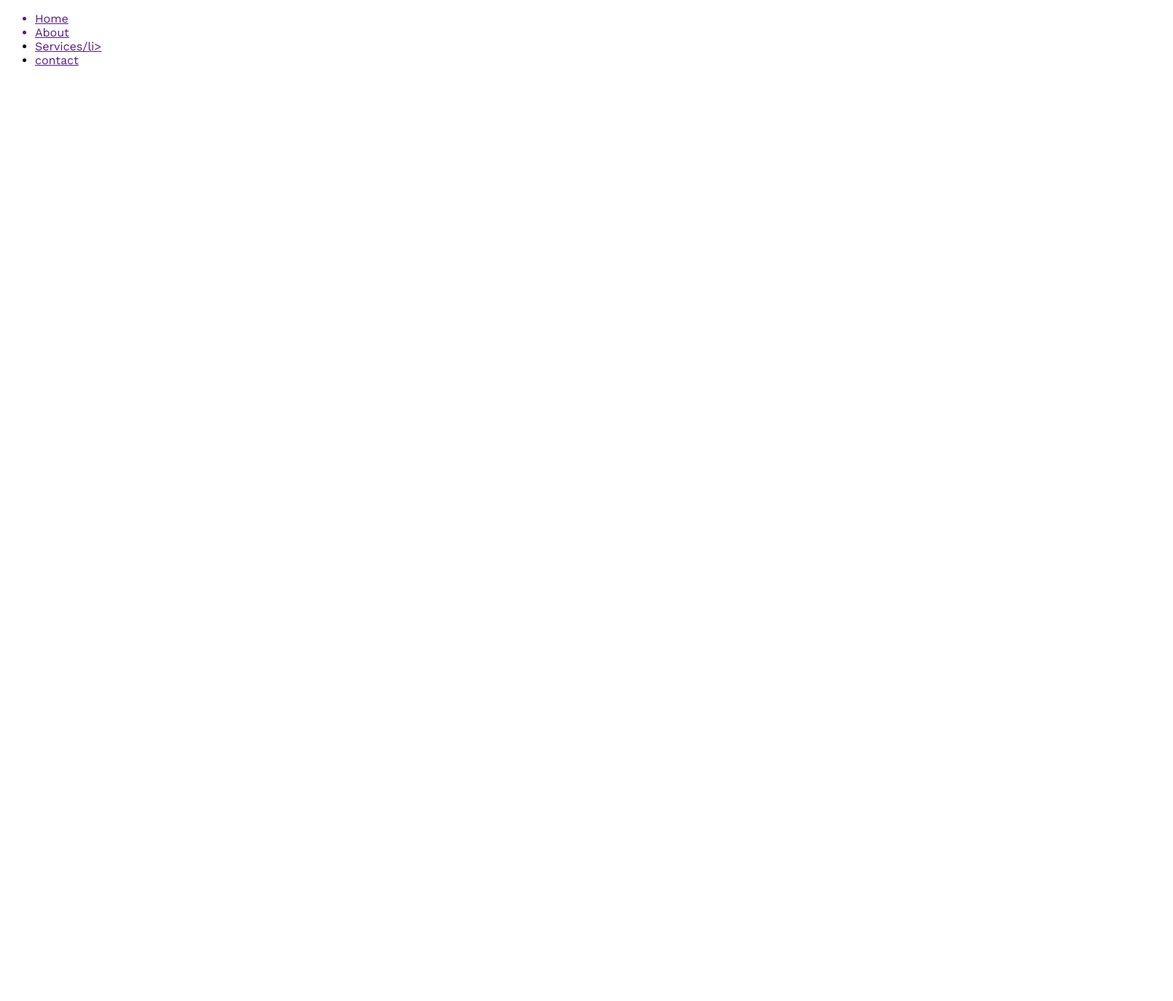
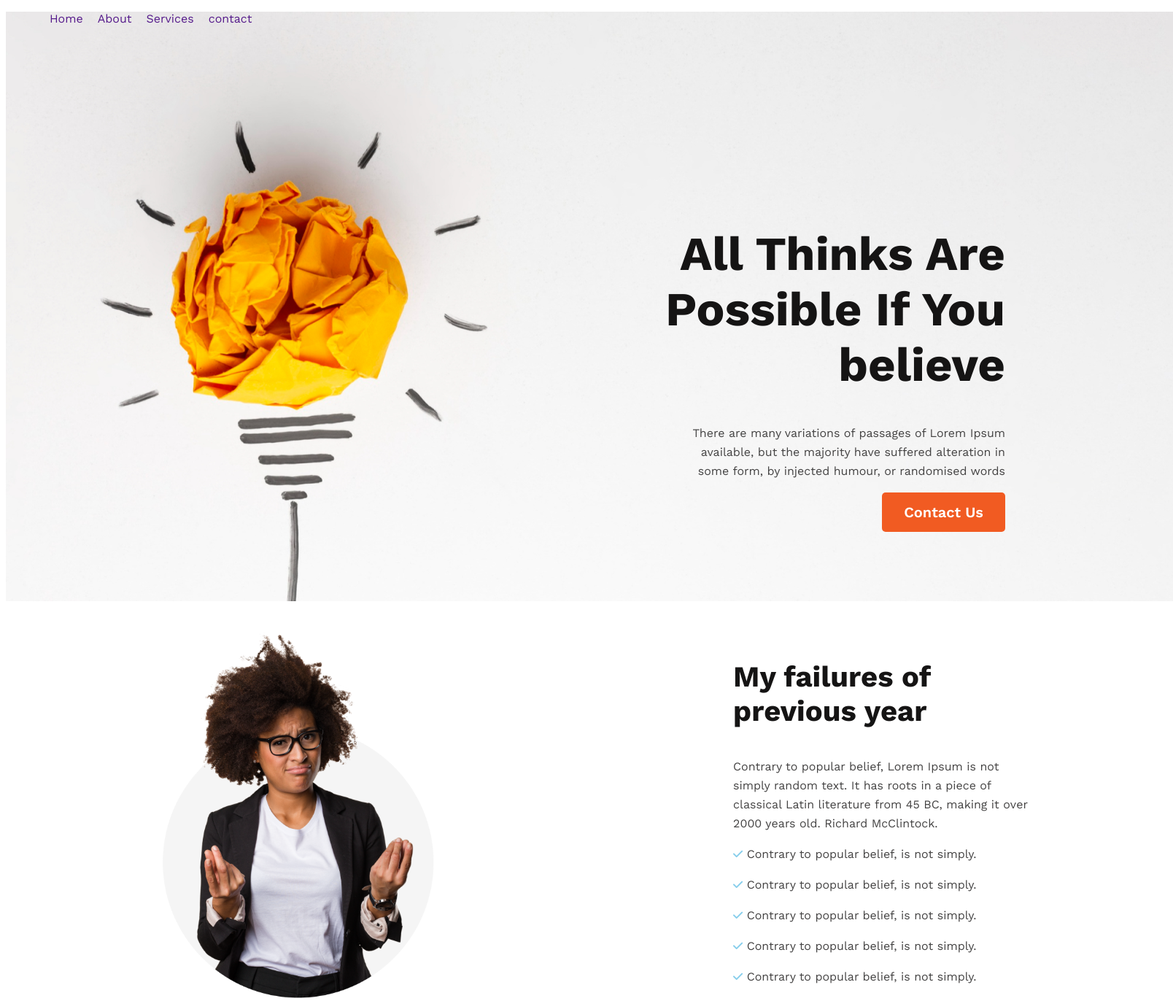
Before and after one commit to Shamimdigital78/ph-new-year-1, a plain HTML site: page index.html in a window 1280 px wide. Shown: the whole page at 73% size, 1608 px wide, since content can reach past the window. Before the commit the page ends 800 px from the top, so only its background shows below. Drawn offline with nearby package versions, Linux system fonts and the light colour scheme.

Commit message:
some section created

```diff
--- a/css/style.css
+++ b/css/style.css
@@ -1,4 +1,79 @@
+* {
+  font-family: "Work Sans", sans-serif;
+}
 
-*{
-    font-family: 'Work Sans', sans-serif;
+.header {
+  background-image: url("../images/banner/banner1.png");
+  width: 1600px;
+  height: 808px;
+  margin-bottom: 130px;
 }
+/* nav sec */
+.nav-items {
+  display: flex;
+
+  list-style: none;
+}
+.nav-items a {
+  margin-left: 20px;
+  text-decoration: none;
+}
+/* nav end */
+/* banner start */
+.banner-contents {
+  text-align: end;
+  padding: 215px 230px 0 0;
+}
+.banner-title {
+  color: #151414;
+  text-align: right;
+  font-size: 65px;
+  font-weight: 700;
+}
+.banner-description {
+  color: #444343;
+  text-align: right;
+  font-size: 16px;
+  font-weight: 400;
+  line-height: 26px;
+}
+.btn-primary {
+  padding: 15px 30px;
+  border-radius: 5px;
+  border: none;
+  background: #f15b22;
+  color: #fff;
+  text-align: right;
+  font-size: 20px;
+  font-weight: 600;
+}
+/* banner end */
+
+/* sec-2 */
+.sec-2 {
+  display: flex;
+  justify-content: space-around;
+  width: 1600px;
+  margin-top: 130px;
+  align-items: center;
+  /* background: #fff; */
+}
+.sec-2-left img {
+  width: 400px;
+}
+.sec-2-right h3 {
+  color: #151414;
+  font-size: 40px;
+  font-weight: 700;
+}
+.sec-2-right p {
+  color: #444343;
+  font-size: 16px;
+  font-weight: 400;
+  line-height: 26px;
+
+}
+.sec-2-right p>i{
+    color: skyblue;
+    font-size: 15px;
+}
--- a/index.html
+++ b/index.html
@@ -1,38 +1,75 @@
 <!DOCTYPE html>
 <html lang="en">
   <head>
-    <meta charset="UTF-8">
-    <meta name="viewport" content="width=device-width, initial-scale=1.0">
+    <meta charset="UTF-8" />
+    <meta name="viewport" content="width=device-width, initial-scale=1.0" />
     <title>PH New year 1</title>
     <!-- google font -->
-    <link rel="preconnect" href="https://fonts.googleapis.com">
-<link rel="preconnect" href="https://fonts.gstatic.com" crossorigin>
-<link href="https://fonts.googleapis.com/css2?family=Work+Sans:ital,wght@0,300;0,400;0,500;0,600;0,700;0,800;0,900;1,500&display=swap" rel="stylesheet">
+    <link rel="preconnect" href="https://fonts.googleapis.com" />
+    <link rel="preconnect" href="https://fonts.gstatic.com" crossorigin />
+    <link
+      href="https://fonts.googleapis.com/css2?family=Work+Sans:ital,wght@0,300;0,400;0,500;0,600;0,700;0,800;0,900;1,500&display=swap"
+      rel="stylesheet"
+    />
     <!-- font awesome -->
-<link rel="stylesheet" href="https://cdnjs.cloudflare.com/ajax/libs/font-awesome/6.5.1/css/all.min.css" integrity="sha512-DTOQO9RWCH3ppGqcWaEA1BIZOC6xxalwEsw9c2QQeAIftl+Vegovlnee1c9QX4TctnWMn13TZye+giMm8e2LwA==" crossorigin="anonymous" referrerpolicy="no-referrer" />
+    <link
+      rel="stylesheet"
+      href="https://cdnjs.cloudflare.com/ajax/libs/font-awesome/6.5.1/css/all.min.css"
+      integrity="sha512-DTOQO9RWCH3ppGqcWaEA1BIZOC6xxalwEsw9c2QQeAIftl+Vegovlnee1c9QX4TctnWMn13TZye+giMm8e2LwA=="
+      crossorigin="anonymous"
+      referrerpolicy="no-referrer"
+    />
     <!-- custom css -->
-<link rel="stylesheet" href="css/style.css">
+    <link rel="stylesheet" href="css/style.css" />
   </head>
   <!-- ++++++++++ -->
 
   <body>
+    <!-- header/nav/banner section -->
     <header class="header">
+      <!-- nav start -->
       <nav>
-        <ul>
+        <ul class="nav-items">
           <a href=""><li>Home</li></a>
           <a href=""><li>About</li></a>
-            <a href=""><li>Services/li></a>
+          <a href=""><li>Services</li></a>
           <a href=""><li>contact</li></a>
         </ul>
       </nav>
+      <!-- nav end -->
+      <!-- banner start -->
+      <div class="banner-contents">
+        <h1 class="banner-title">
+          All Thinks Are <br />
+          Possible If You <br />
+          believe
+        </h1>
+        <p class="banner-description">
+          There are many variations of passages of Lorem Ipsum <br />
+          available, but the majority have suffered alteration in <br />
+          some form, by injected humour, or randomised words
+        </p>
 
-
+        <button class="btn-primary">Contact Us</button>
+      </div>
+      <!-- ++++++++++ -->
+      <!-- sec-2 -->
+      <section class="sec-2">
+        <div class="sec-2-left">
+          <img src="images/person.png" alt="" />
+        </div>
+        <div class="sec-2-right">
+            <h3>My failures of <br> previous year</h3>
+            <p>Contrary to popular belief, Lorem Ipsum is not <br> simply random text. It has roots in a piece of <br> classical Latin literature from 45 BC, making it over <br>2000 years old. Richard McClintock.</p>
+            <p><i class="fa-solid fa-check"></i> Contrary to popular belief, is not simply.</p>
+            <p><i class="fa-solid fa-check"></i> Contrary to popular belief, is not simply.</p>
+            <p><i class="fa-solid fa-check"></i> Contrary to popular belief, is not simply.</p>
+            <p><i class="fa-solid fa-check"></i> Contrary to popular belief, is not simply.</p>
+            <p><i class="fa-solid fa-check"></i> Contrary to popular belief, is not simply.</p>
+        </div>
+      </section>
     </header>
-   <main>
-
-   </main>
-   <footer>
-
-   </footer>
+    <main></main>
+    <footer></footer>
   </body>
 </html>
```
Lines whose indentation alone changed are shown as unchanged.
